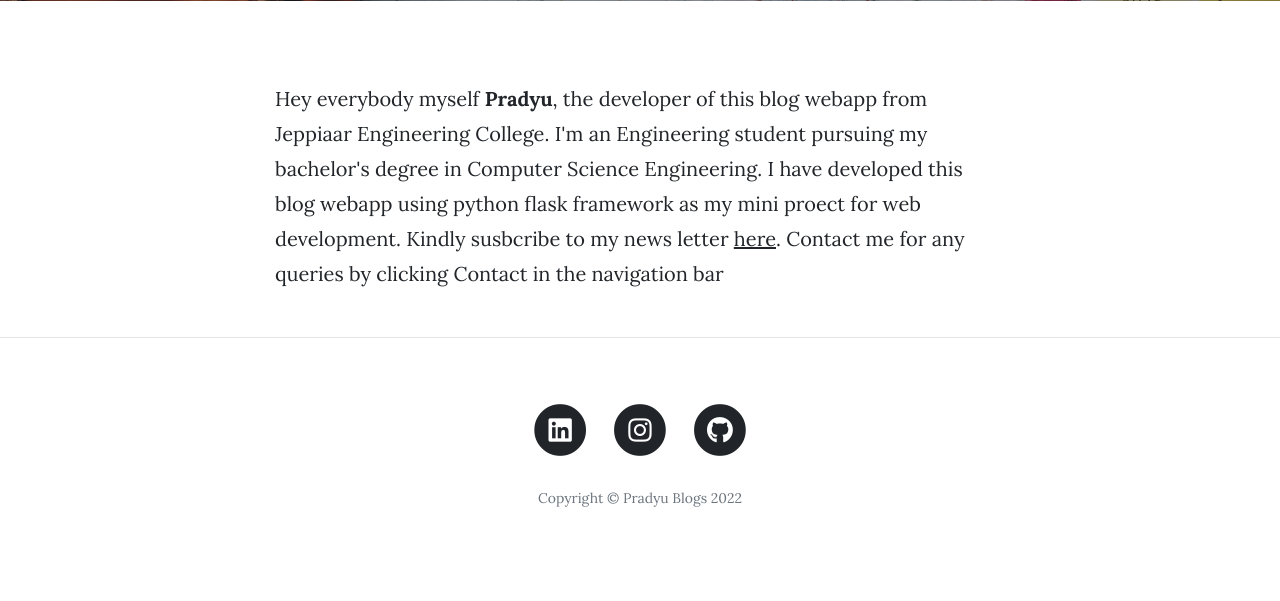
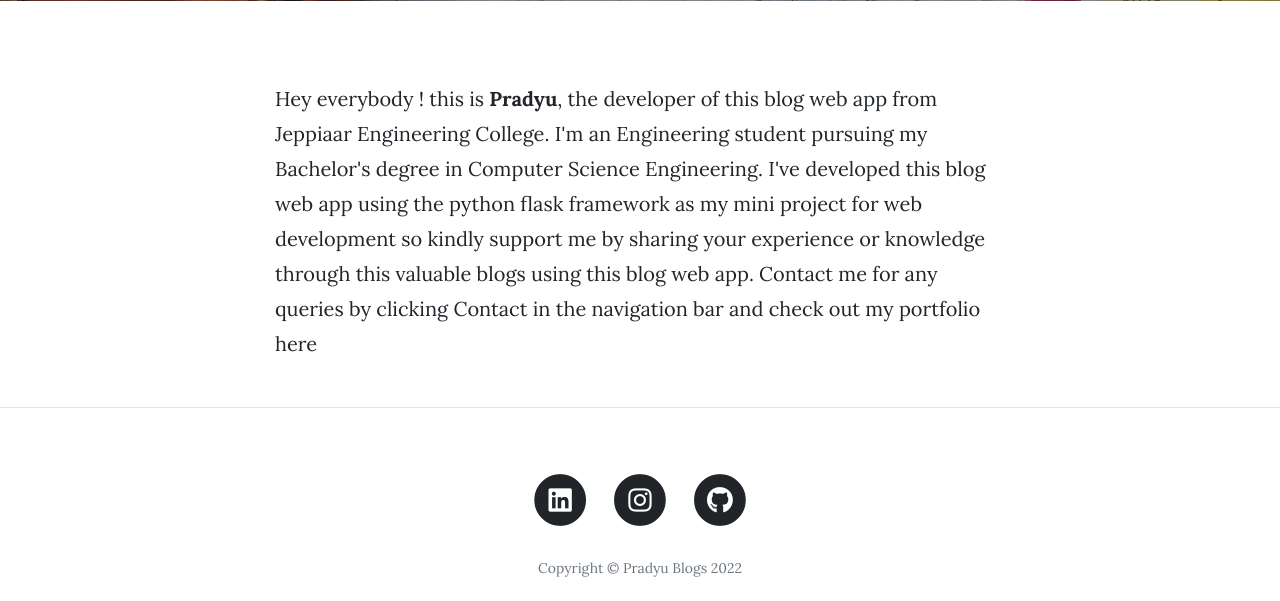
Before and after one commit to prxdyu/Pradyu-Blog, a Flask app: page /about in a window 1280 px wide. Shown: the part 531-1132 px from the top of the page. Before the commit the page ends 1038 px from the top, so only its background shows below. Run offline with Flask 2, Linux system fonts and the light colour scheme; some libraries are stand-ins or nearby versions.

Commit message:
Updated About Me

```diff
--- a/templates/about.html
+++ b/templates/about.html
@@ -20,9 +20,10 @@
     <div class="row">
       <div class="col-lg-8 col-md-10 mx-auto">
         <p class="about">
-          Hey everybody myself <b>Pradyu</b>, the developer of this blog webapp from <a  class="jec" href="https://jeppiaarcollege.org/jeppiaar/" target="_blank">Jeppiaar Engineering College</a>.
-          I'm an Engineering student pursuing my bachelor's degree in Computer Science Engineering. I have developed this blog webapp using python flask framework as my mini proect for web development.
-          Kindly susbcribe to my news letter <a href="https://obscure-badlands-87487.herokuapp.com/" target="_blank">here</a>. Contact me for any queries by clicking Contact in the navigation bar
+          Hey everybody ! this is <b>Pradyu</b>, the developer of this blog web app from <a  class="jec" href="https://jeppiaarcollege.org/jeppiaar/" target="_blank">Jeppiaar Engineering College</a>.
+          I'm an Engineering student pursuing my Bachelor's degree in Computer Science Engineering. I've developed this blog web app using the python flask framework as my mini project for web development
+          so kindly support me by sharing your experience or knowledge through this valuable blogs using this blog web app. Contact me for any queries by clicking Contact in the navigation bar and
+          check out my portfolio here
         </p>
         <!-- <p>Checkout my work <a href="https://obscure-badlands-87487.herokuapp.com/">newsletter</a></p> -->
 
```
